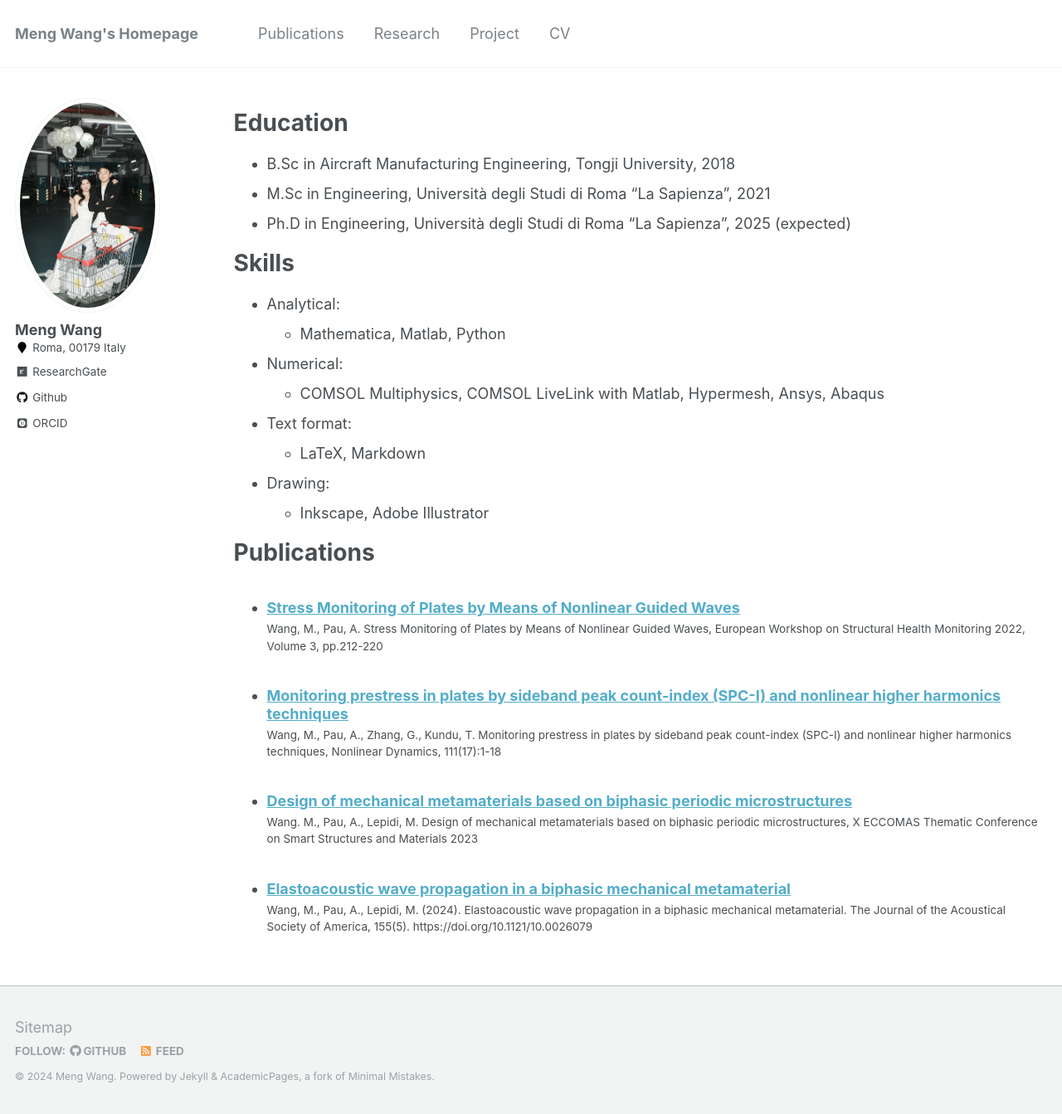
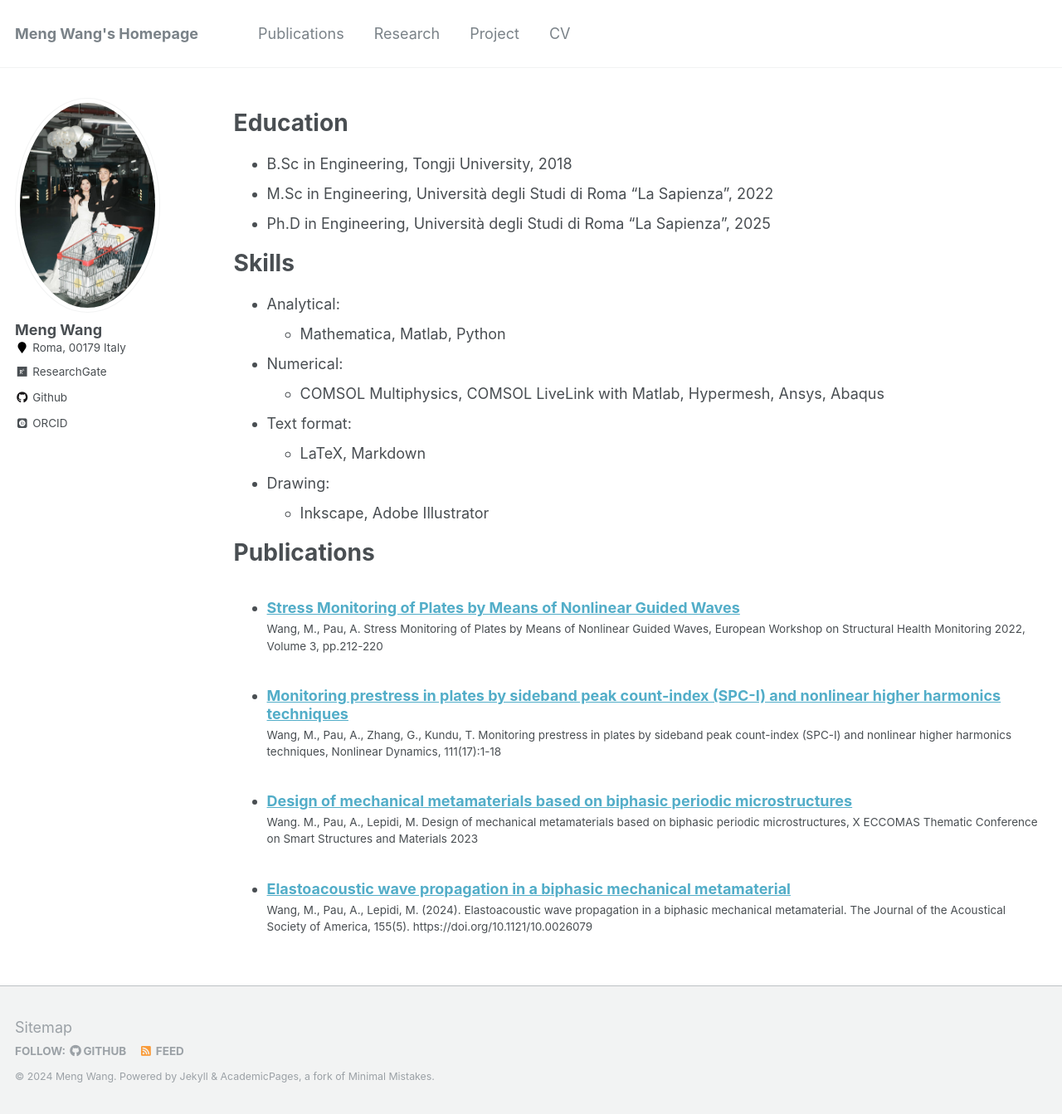
Before and after one commit to wang-meng-web/wang-meng-web.github.io, a Jekyll site: the page built from _pages/cv.md, in a window 1280 px wide and 1343 px high. Shown: the whole window at 83% size. Built offline with Jekyll 4.4.1, drawn with Linux system fonts in a browser that asks for light colours; some web fonts are replaced.

Commit message:
Update cv.md

```diff
--- a/_pages/cv.md
+++ b/_pages/cv.md
@@ -11,9 +11,9 @@ redirect_from:
 
 Education
 ======
-* B.Sc in Aircraft Manufacturing Engineering, Tongji University, 2018
-* M.Sc in Engineering, Università degli Studi di Roma "La Sapienza", 2021
-* Ph.D in Engineering, Università degli Studi di Roma "La Sapienza", 2025 (expected)
+* B.Sc in Engineering, Tongji University, 2018
+* M.Sc in Engineering, Università degli Studi di Roma "La Sapienza", 2022
+* Ph.D in Engineering, Università degli Studi di Roma "La Sapienza", 2025
 
 
 Skills
```
